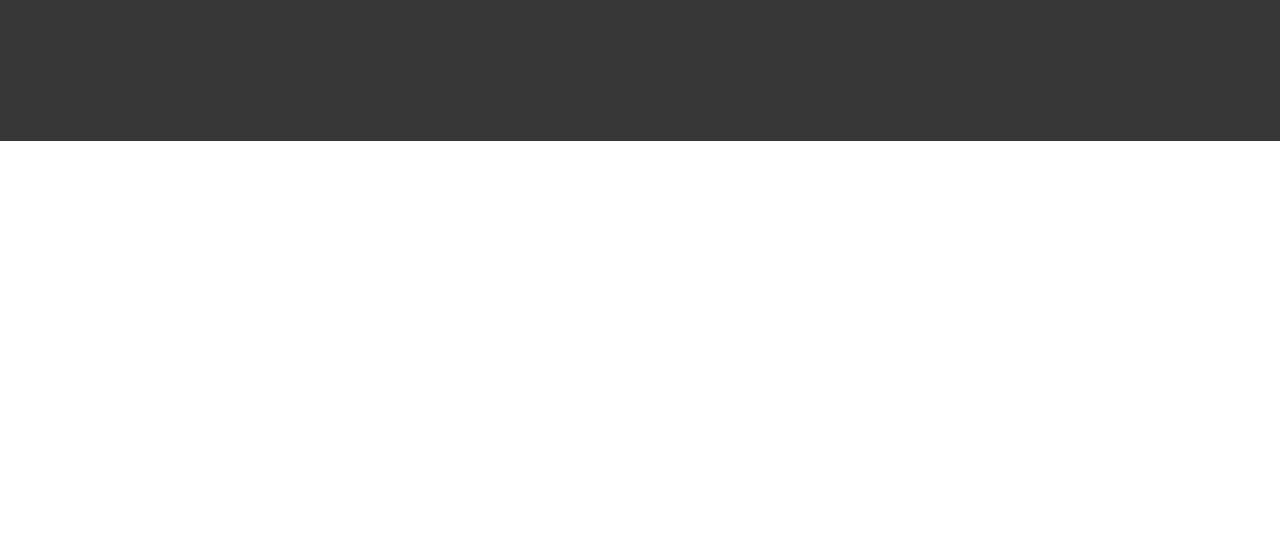
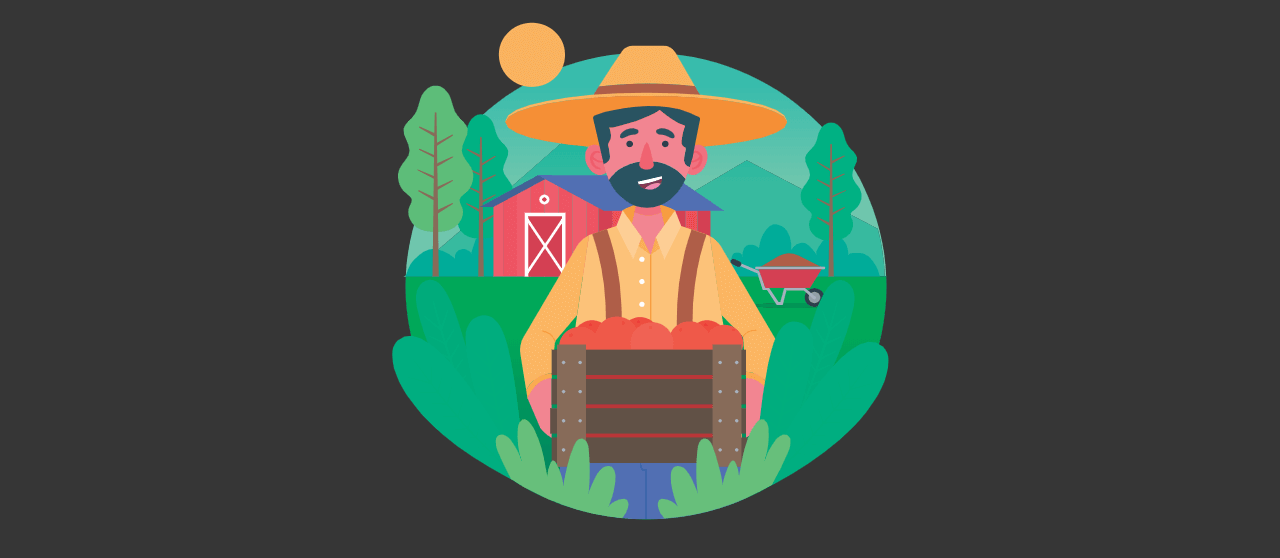
Before and after one commit to georgeappiah/georgeappiah.github.io, a plain HTML site: page index.html in a window 1280 px wide. Shown: the part 212-770 px from the top of the page. Drawn offline with nearby package versions, Linux system fonts and the light colour scheme.

Commit message:
Inserted image on homepage

```diff
--- a/index.html
+++ b/index.html
@@ -17,6 +17,7 @@
           <div class="container has-text-centered">
             <h1 class="title">George Appiah's Github Portfolio Site</h1>
             <h2 class="subtitle">Links to a few of my personal projects and how to get in touch with me.</h2>
+            <img src="farmer-george.png" alt="Farmer George">
           </div>
         </div>
       </section>
```
